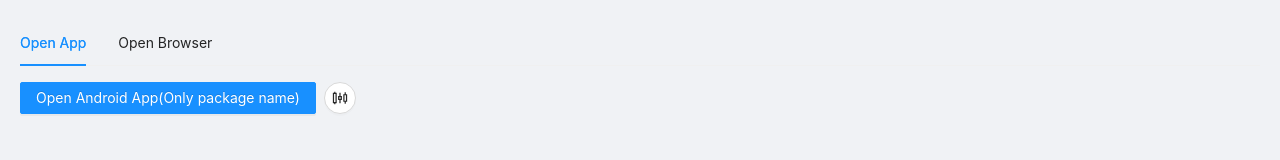
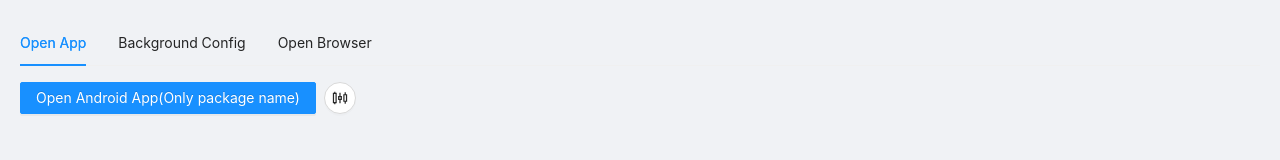
Before and after one commit to summer-bst/qt-webchannel-demo, a React (Create React App) app: page / in a window 1280 px wide. Shown: the top 160 px of the page. Built offline with nearby package versions, Linux system fonts and the light colour scheme.

Commit message:
no message

```diff
--- a/src/components/clientConfig/Index.tsx
+++ b/src/components/clientConfig/Index.tsx
@@ -219,9 +219,9 @@ const ClientConfig: React.FC = () => {
       </Space>
       <Space wrap>
         {/* get language */}
-        <Button type="primary" onClick={_onClientLanguage}>
+        {/* <Button type="primary" onClick={_onClientLanguage}>
           Get Language
-        </Button>
+        </Button> */}
         {/* get user config */}
         {/* <Button type="primary" onClick={_onClientUserConfig}>
           Get Client User Config
@@ -282,14 +282,14 @@ const ClientConfig: React.FC = () => {
         </Button> */}
       </Space>
       <Row gutter={16}>
-        <Col span={8}>
+        {/* <Col span={8}>
           <h2>Language</h2>
           <pre className={style.preText}>
             {Object.keys(language).length > 0
               ? JSON.stringify(language, null, 4)
               : "----"}
           </pre>
-        </Col>
+        </Col> */}
         {/* <Col span={8}>
           <h2>Client User Config</h2>
           <pre className={style.preText}>
--- a/src/tabs.ts
+++ b/src/tabs.ts
@@ -11,6 +11,10 @@ const tabs: ITabsItem[] = [
   //   title: "Client Config",
   //   id: "clientConfig",
   // },
+  {
+    title: "Background Config",
+    id: "clientConfig",
+  },
   {
     title: "Open Browser",
     id: "browser",
```
